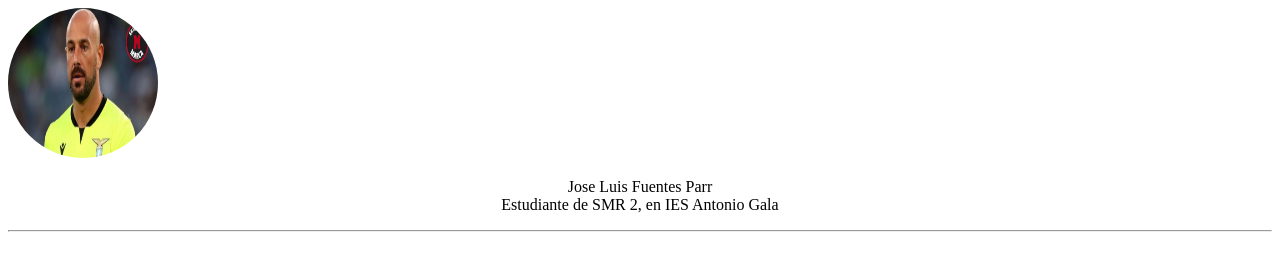
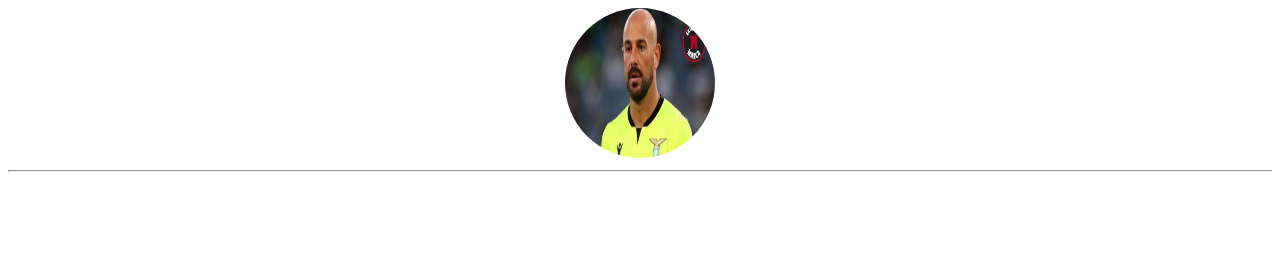
Before and after one commit to Joselu315/portfolio, a plain HTML site: page index.html in a window 1280 px wide. Drawn offline with Linux system fonts and the light colour scheme.

Commit message:
feat -> added table to do portfolio

```diff
--- a/index.html
+++ b/index.html
@@ -6,16 +6,13 @@
         <meta name="viewport" content="width=device-width, initial-scale=1.0">
         <link rel="stylesheet" href="css/style.css">
 
-        <title>Portfolio_</title>
+        <title>Portfolio</title>
     </head>
     <body>
-        <img src="images/pepereina.jpg" class="images-top">
         <div class="top-display">
-            <p>
-                Jose Luis Fuentes Parr
-                <br>
-                Estudiante de SMR 2, en IES Antonio Gala
-            </p>
+            <table>
+                <img src="images/pepereina.jpg" class="images-top">
+            </table>
         </div>
         <hr>
     </body>
```
